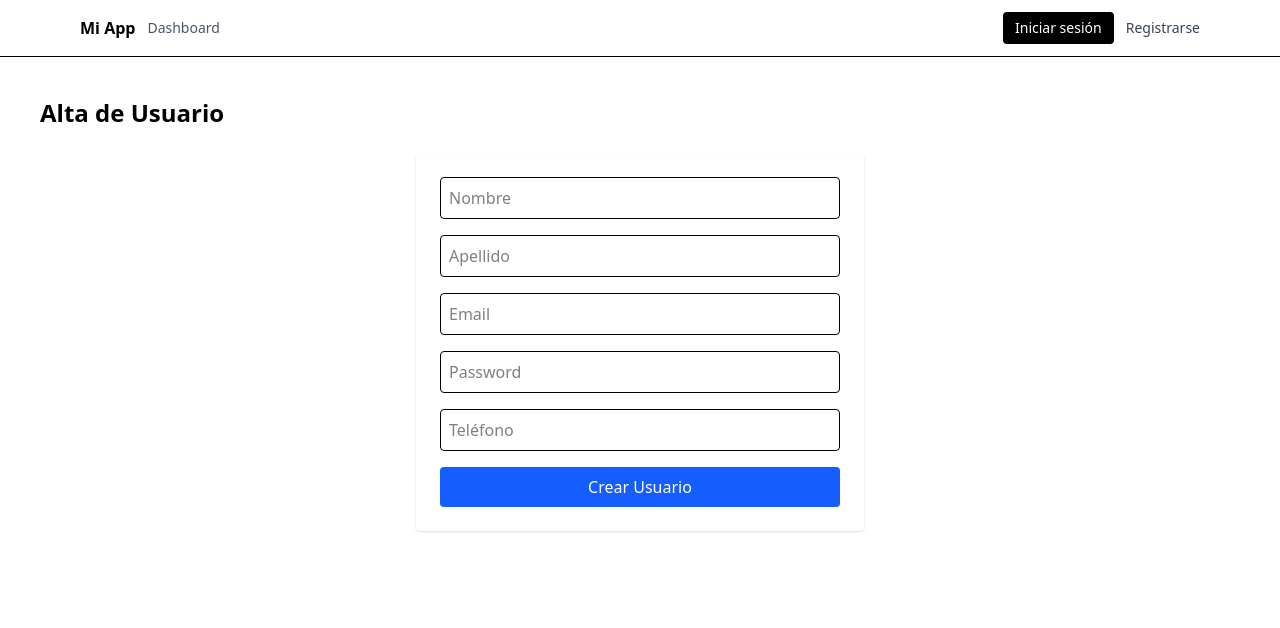
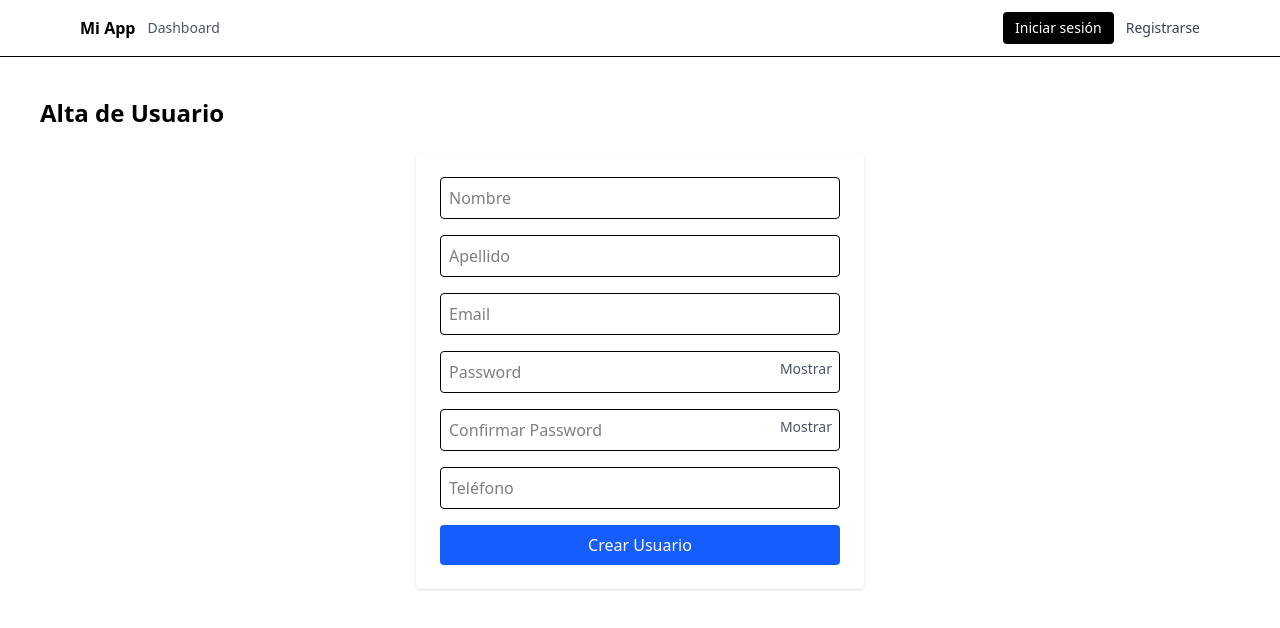
Before and after one commit to freemaan90/chatbot_dashboard, a Next.js app: page /register in a window 1280 px wide. Shown: the top 628 px of the page. Built offline with nearby package versions, Linux system fonts and the light colour scheme; no server answers.

Commit message:
se agrego el boton mostrar ocultar password

```diff
--- a/src/components/users/UserForm.tsx
+++ b/src/components/users/UserForm.tsx
@@ -1,11 +1,14 @@
 "use client";
 
-import { signIn } from "next-auth/react";
 import { useRouter } from "next/navigation";
 import { useState } from "react";
+import { useLogin } from "@/hooks/useLogin";
 
 export default function UserForm() {
   const router = useRouter();
+  const { login } = useLogin();
+
+  const [showPassword, setShowPassword] = useState(false);
 
   const [form, setForm] = useState({
     phone: "",
@@ -13,6 +16,7 @@ export default function UserForm() {
     lastName: "",
     email: "",
     password: "",
+    confirmPassword: "",
   });
 
   const [loading, setLoading] = useState(false);
@@ -24,43 +28,36 @@ export default function UserForm() {
 
   const handleSubmit = async (e: React.FormEvent) => {
     e.preventDefault();
-    setLoading(true);
     setMessage("");
 
+    // Validación de password
+    if (form.password !== form.confirmPassword) {
+      setMessage("Las contraseñas no coinciden");
+      return;
+    }
+
+    setLoading(true);
+
     try {
-      //  1. Crear el usuario
+      // 1. Crear usuario
+      const { confirmPassword, ...formWidthoutConfirmPassword } = form;
       const res = await fetch(`${process.env.NEXT_PUBLIC_API_BASE_URL}/user`, {
         method: "POST",
         headers: { "Content-Type": "application/json" },
-        body: JSON.stringify(form),
+        body: JSON.stringify(formWidthoutConfirmPassword),
       });
 
       if (!res.ok) throw new Error("Error al crear usuario");
 
-      setMessage("Usuario creado correctamente");
+      // 2. Login automático usando el hook
+      const logged = await login(form.email, form.password);
 
-      // 2. Hacer login
-      const auth = await signIn("credentials", {
-        redirect: false, // manejamos nosotros el redirect
-        email: form.email,
-        password: form.password,
-        // opcional: callbackUrl: "/dashboard"
-      });
-
-      if (auth?.error) {
-        setMessage("Credenciales incorrectas");
-        setLoading(false);
+      if (!logged) {
+        setMessage("Usuario creado, pero error al iniciar sesión");
         return;
       }
-      // 3. Limpiamos el form
-      setForm({
-        phone: "",
-        firstName: "",
-        lastName: "",
-        email: "",
-        password: "",
-      });
-      // 4. Redirigimos
+
+      // 3. Redirigir
       router.replace("/dashboard");
     } catch (err: any) {
       setMessage(err.message);
@@ -83,6 +80,7 @@ export default function UserForm() {
         className="border p-2 rounded"
         required
       />
+
       <input
         type="text"
         name="lastName"
@@ -92,6 +90,7 @@ export default function UserForm() {
         className="border p-2 rounded"
         required
       />
+
       <input
         type="email"
         name="email"
@@ -99,15 +98,49 @@ export default function UserForm() {
         value={form.email}
         onChange={handleChange}
         className="border p-2 rounded"
+        required
       />
+
+      {/* Password */}
+      <div className="relative">
         <input
-        type="password"
+          type={showPassword ? "text" : "password"}
           name="password"
           placeholder="Password"
           value={form.password}
           onChange={handleChange}
-        className="border p-2 rounded"
+          className="border p-2 rounded w-full"
+          required
         />
+        <button
+          type="button"
+          onClick={() => setShowPassword(!showPassword)}
+          className="absolute right-2 top-2 text-sm text-gray-600"
+        >
+          {showPassword ? "Ocultar" : "Mostrar"}
+        </button>
+      </div>
+
+      {/* Confirm Password */}
+      <div className="relative">
+        <input
+          type={showPassword ? "text" : "password"}
+          name="confirmPassword"
+          placeholder="Confirmar Password"
+          value={form.confirmPassword}
+          onChange={handleChange}
+          className="border p-2 rounded w-full"
+          required
+        />
+        <button
+          type="button"
+          onClick={() => setShowPassword(!showPassword)}
+          className="absolute right-2 top-2 text-sm text-gray-600"
+        >
+          {showPassword ? "Ocultar" : "Mostrar"}
+        </button>
+      </div>
+
       <input
         type="text"
         name="phone"
@@ -127,7 +160,7 @@ export default function UserForm() {
       </button>
 
       {message && (
-        <p className="text-center text-sm text-gray-700 mt-2">{message}</p>
+        <p className="text-center text-sm text-red-600 mt-2">{message}</p>
       )}
     </form>
   );
--- /dev/null
+++ b/src/hooks/useLogin.ts
@@ -0,0 +1,32 @@
+// hooks/useLogin.ts
+"use client";
+
+import { signIn } from "next-auth/react";
+import { useState } from "react";
+
+export function useLogin() {
+  const [loading, setLoading] = useState(false);
+  const [error, setError] = useState("");
+
+  const login = async (email: string, password: string) => {
+    setLoading(true);
+    setError("");
+
+    const res = await signIn("credentials", {
+      redirect: false,
+      email,
+      password,
+    });
+
+    if (res?.error) {
+      setError("Credenciales incorrectas");
+      setLoading(false);
+      return false;
+    }
+
+    setLoading(false);
+    return true;
+  };
+
+  return { login, loading, error };
+}
```
Lines whose indentation alone changed are shown as unchanged.
